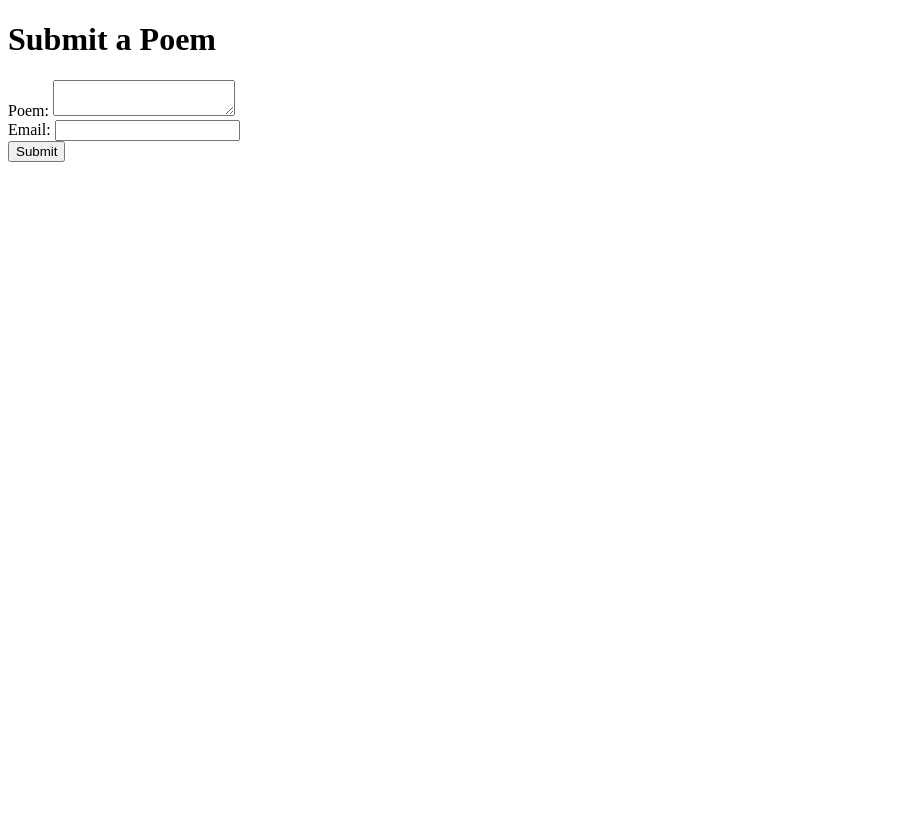
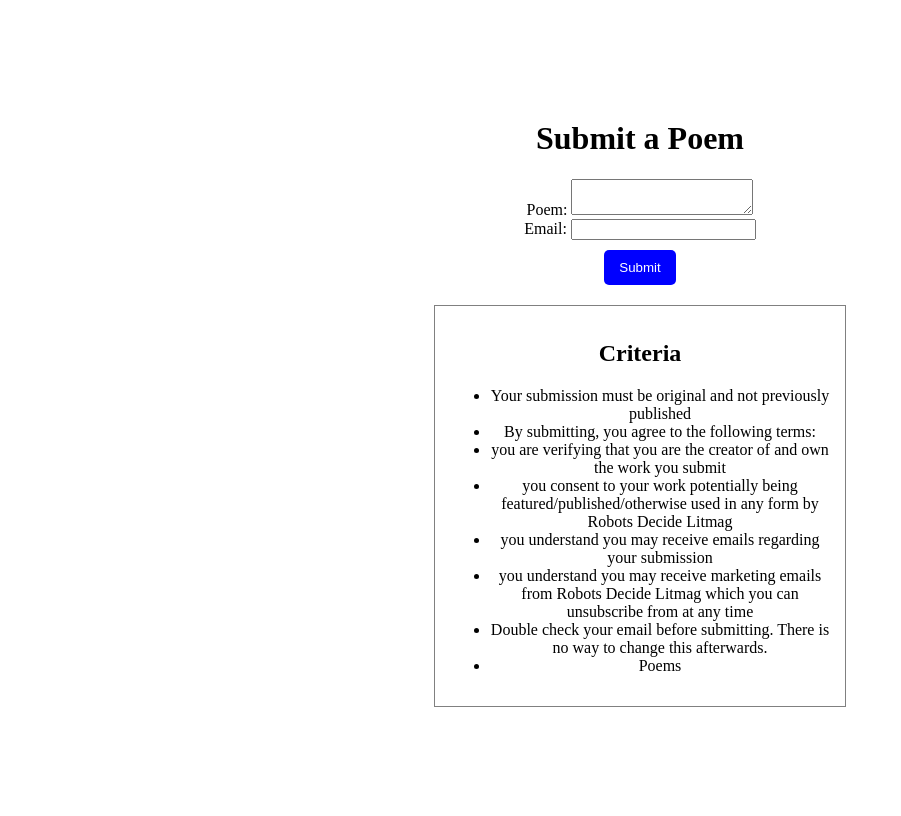
Before and after one commit to tmansmann0/RobotsDecideLitmag, a Flask app: page /submit in a window 1280 px wide. Shown: the whole page, without its empty margins (0-901 px from the left). Before the commit the page ends 162 px from the top, so only its background shows below. Run offline with Flask 2, Linux system fonts and the light colour scheme.

Commit message:
updated submit form

```diff
--- a/templates/submit.html
+++ b/templates/submit.html
@@ -2,13 +2,42 @@
 <html>
 <head>
     <title>Submit a Poem</title>
+    <style>
+        /* center elements vertically and horizontally */
+        body {
+            display: flex;
+            align-items: center;
+            justify-content: center;
+            flex-direction: column;
+            height: 100vh;
+        }
+
+        /* style for the submit button */
+        input[type="submit"] {
+            padding: 10px 15px;
+            background-color: blue;
+            color: white;
+            border-radius: 5px;
+            border: none;
+            cursor: pointer;
+            margin: 10px;
+        }
+
+        /* style for the criteria box */
+        .criteria-box {
+            padding: 15px;
+            border: 1px solid gray;
+            margin: 10px;
+            width: 30%;
+        }
+    </style>
 </head>
 <body>
-    <h1>Submit a Poem</h1>
+    <h1 align="center">Submit a Poem</h1>
     {% if error %}
         <p style="color:red;">{{ error }}</p>
     {% endif %}
-    <form method="post">
+    <form align="center" method="post">
         <label for="submission_text">Poem:</label>
         <textarea name="submission_text" id="submission_text"></textarea>
         <br>
@@ -17,5 +46,18 @@
         <br>
         <input type="submit" value="Submit">
     </form>
+    <div class="criteria-box" align="center">
+        <h2>Criteria</h2>
+        <ul>
+            <li>Your submission must be original and not previously published</li>
+            <li>By submitting, you agree to the following terms:
+                <li>you are verifying that you are the creator of and own the work you submit</li>
+                <li>you consent to your work potentially being featured/published/otherwise used in any form by Robots Decide Litmag</li>
+                <li>you understand you may receive emails regarding your submission</li>
+                <li>you understand you may receive marketing emails from Robots Decide Litmag which you can unsubscribe from at any time</li>
+            <li>Double check your email before submitting. There is no way to change this afterwards.</li>
+            <li>Poems</li>
+        </ul>
+    </div>
 </body>
 </html>
```
